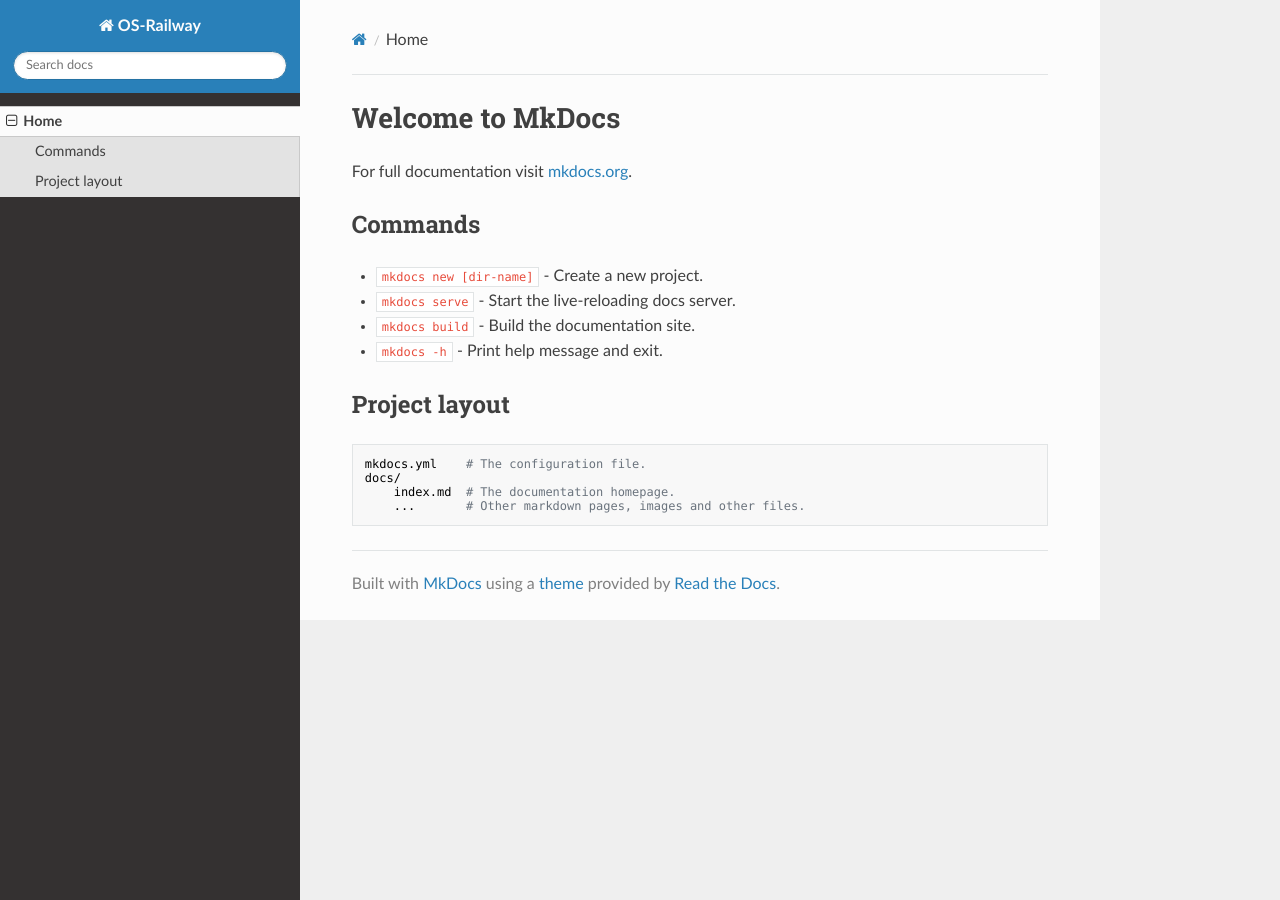
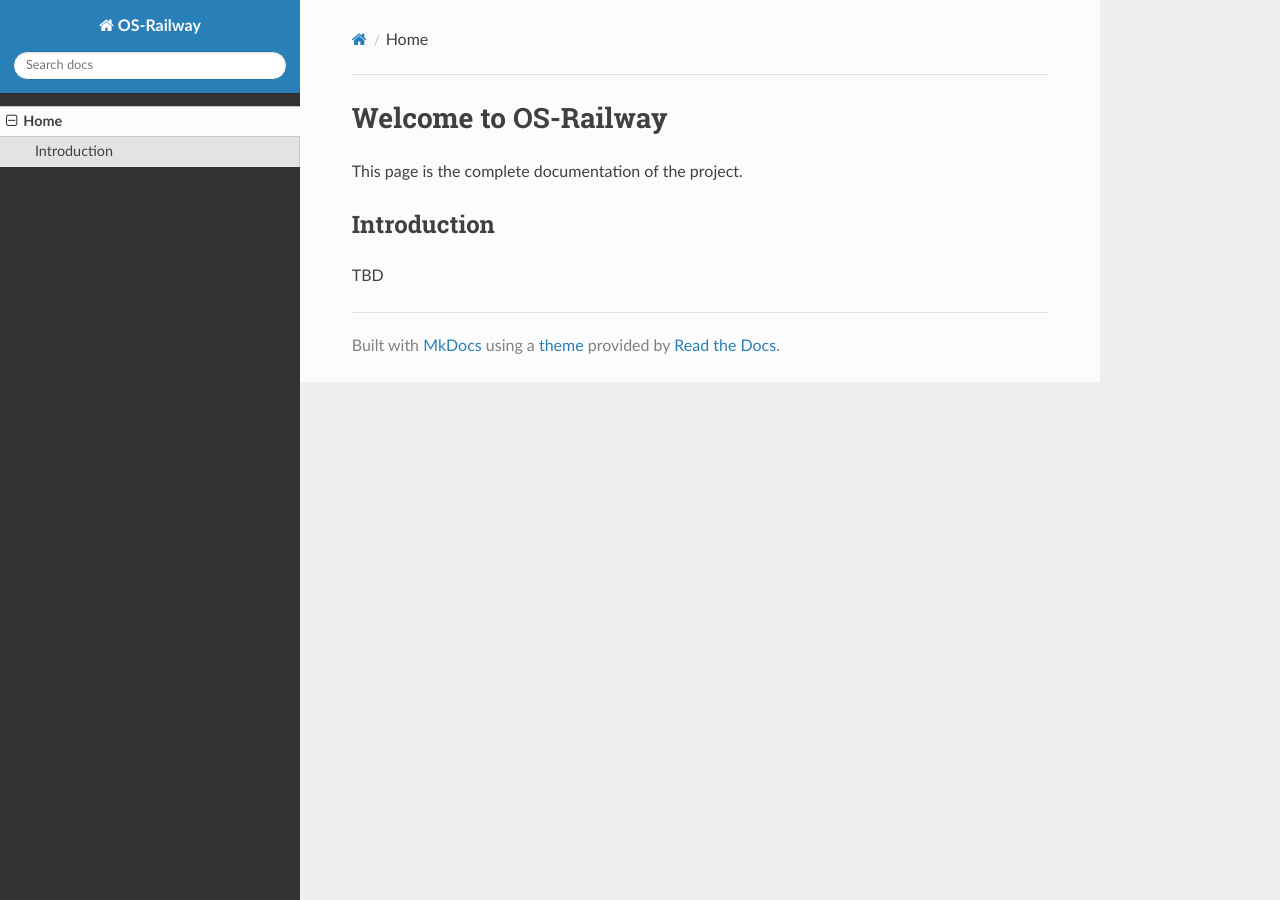
Before and after one commit to os-railway/documentation, an MkDocs documentation site: the page built from docs/index.md, in a window 1280 px wide. Built offline with MkDocs 1.6.1, drawn with Linux system fonts in a browser that asks for light colours; nearby versions of some CDN libraries.

Commit message:
starting real documentation
Signed-off-by: Peter Siegmund <developer@mars3142.org>

```diff
--- a/docs/index.md
+++ b/docs/index.md
@@ -1,17 +1,7 @@
-# Welcome to MkDocs
+# Welcome to OS-Railway
 
-For full documentation visit [mkdocs.org](https://www.mkdocs.org).
+This page is the complete documentation of the project.
 
-## Commands
+## Introduction
 
-* `mkdocs new [dir-name]` - Create a new project.
-* `mkdocs serve` - Start the live-reloading docs server.
-* `mkdocs build` - Build the documentation site.
-* `mkdocs -h` - Print help message and exit.
-
-## Project layout
-
-    mkdocs.yml    # The configuration file.
-    docs/
-        index.md  # The documentation homepage.
-        ...       # Other markdown pages, images and other files.
+TBD
```
Also changed, not shown: 1 other file.
